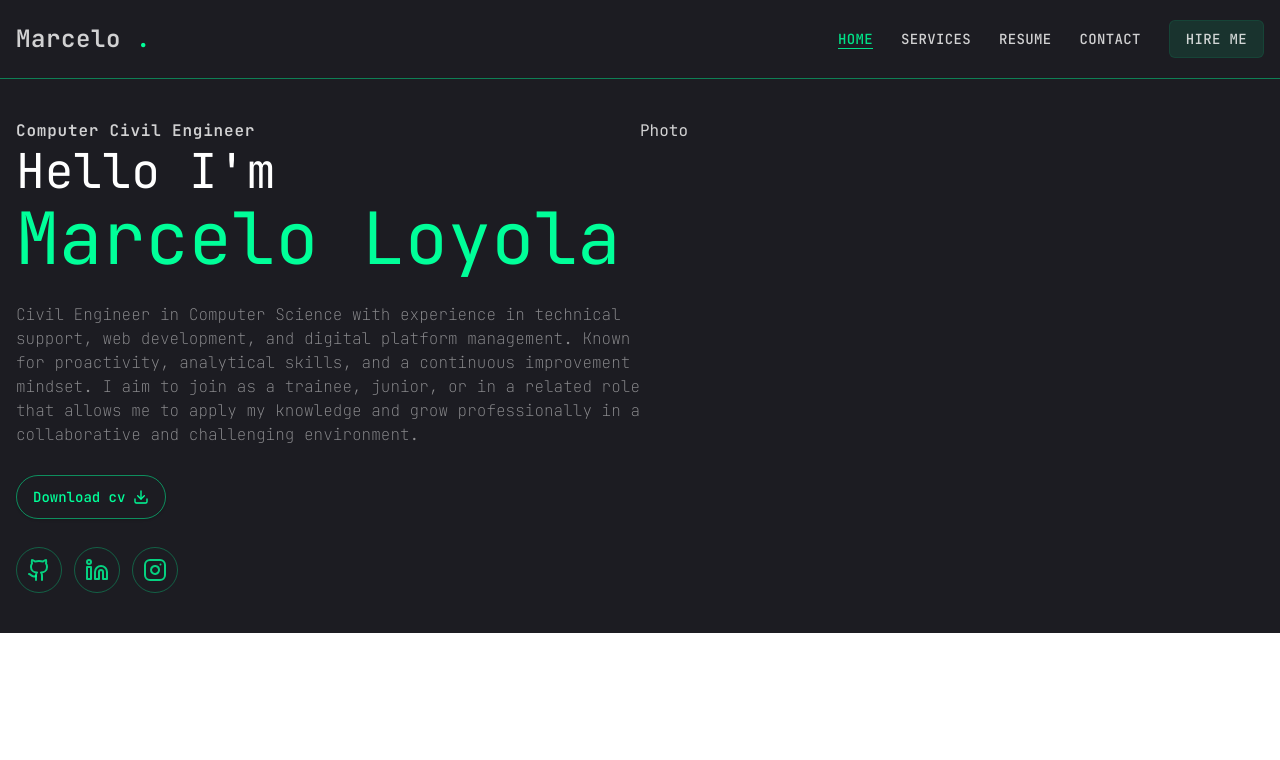
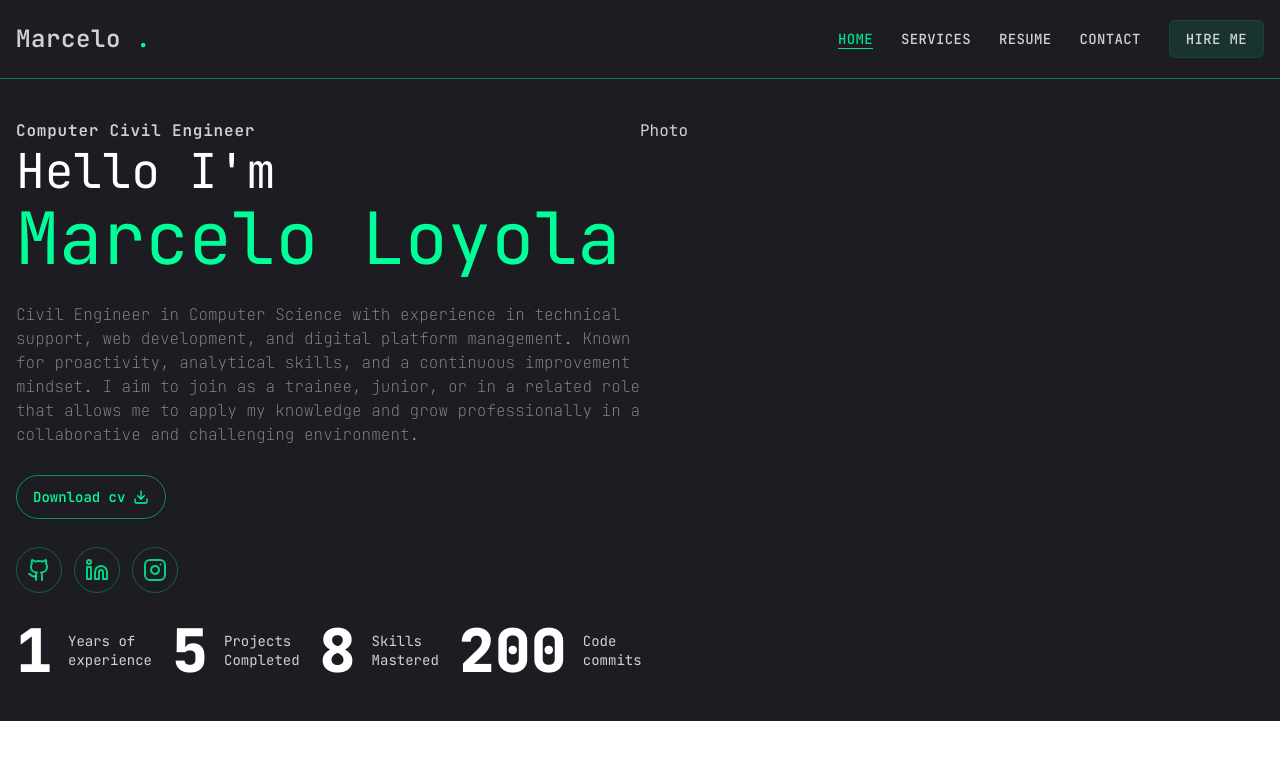
Before and after one commit to Blacklifth/myportfolio, a Next.js app: page / in a window 1280 px wide. Shown: the top 760 px of the page. Built offline with nearby package versions, Linux system fonts and the light colour scheme.

Commit message:
added statistics withou react-count to page.

```diff
--- a/app/page.tsx
+++ b/app/page.tsx
@@ -1,5 +1,6 @@
 import Container from "@/components/Container";
 import SocialLinks from "@/components/SocialLinks";
+import Statistics from "@/components/Statistics";
 import { Button } from "@/components/ui/button";
 import { Download } from "lucide-react";
 export default function Home() {
@@ -31,6 +32,7 @@ export default function Home() {
                         Download cv <Download />{" "}
                     </Button>
                     <SocialLinks />
+                    <Statistics />
                 </div>
                 {/*Photo*/}
                 <div>Photo</div>
--- a/components/Statistics.tsx
+++ b/components/Statistics.tsx
@@ -1,7 +1,22 @@
+import { statsData } from "@/constants";
 import React from "react";
 
 const Statistics = () => {
-    return <div>statisticks</div>;
+    return (
+        <div className="flex flex-col items-center md:flex-row gap-2.5 md:gap-5">
+            {statsData?.map((item, index) => (
+                <div
+                    key={index}
+                    className="flex flex-1 gap-2 md:gap-4 flex-col md:flex-row items-center justify-center lg:justify-start"
+                >
+                    <p className="text-4xl lg:text-6xl font-extrabold text-white ">
+                        {item?.num}{" "}
+                    </p>
+                    <p className="leading-snug text-sm">{item?.title} </p>
+                </div>
+            ))}
+        </div>
+    );
 };
 
 export default Statistics;
```
